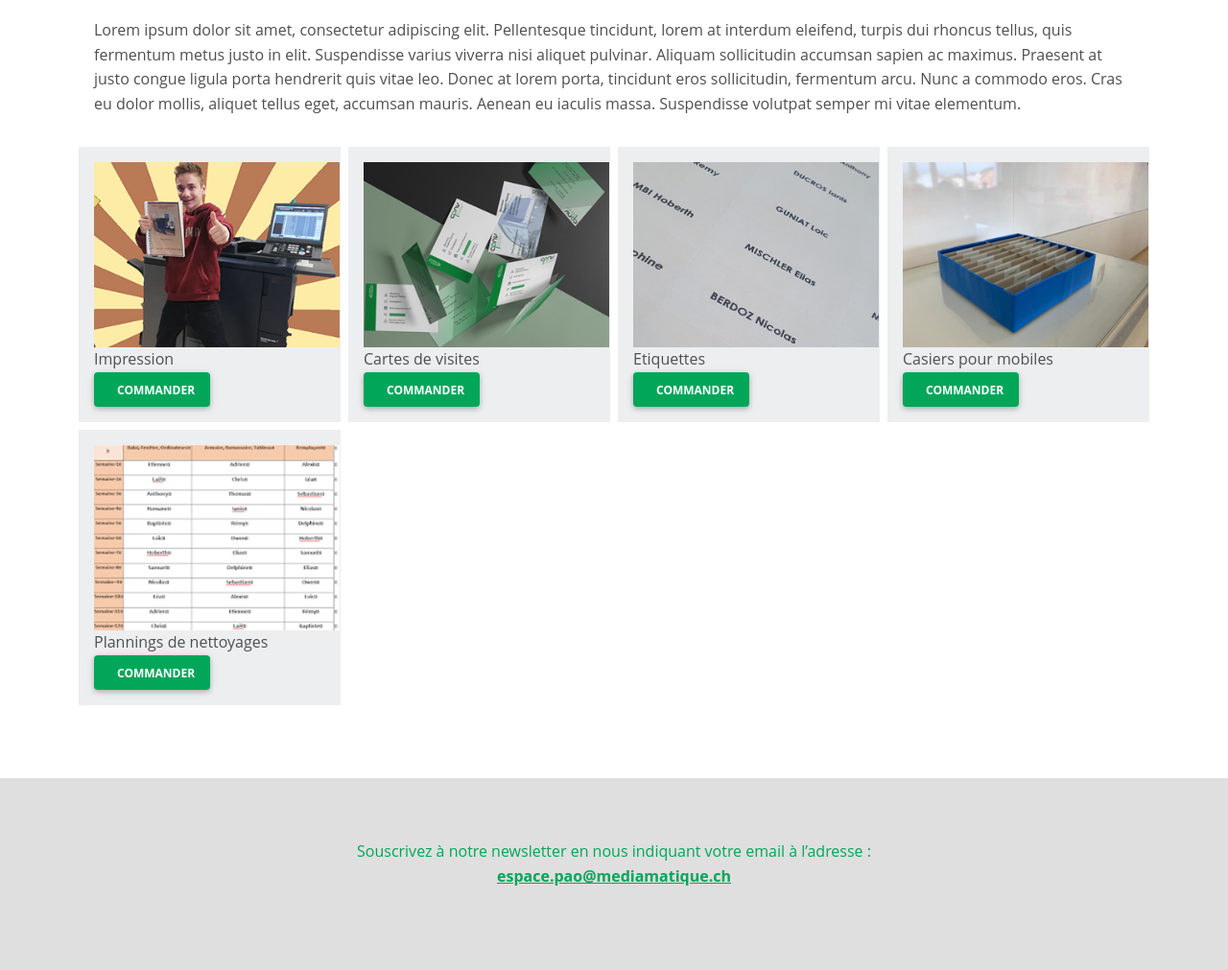
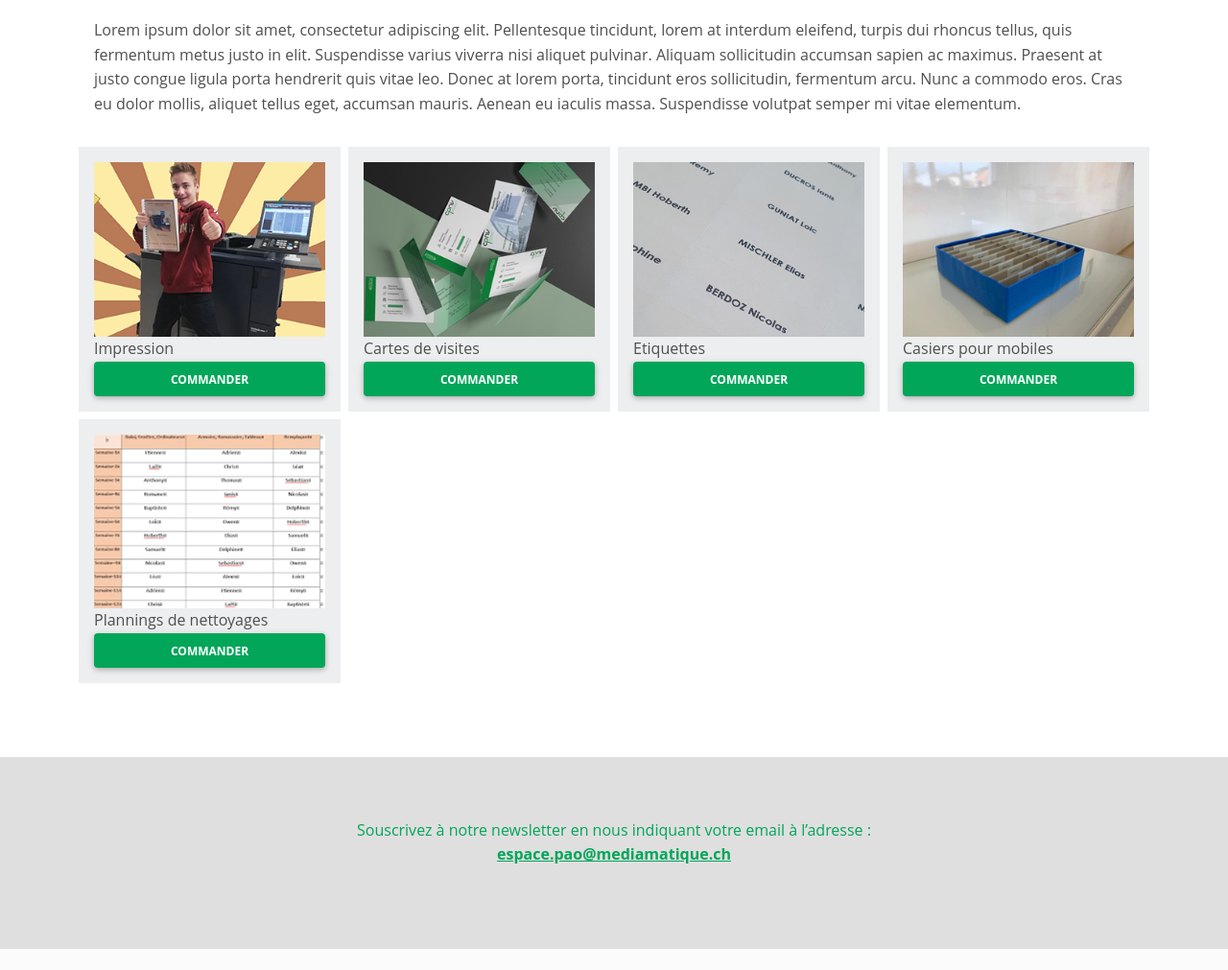
Before and after one commit to cpnv-mediamatique/espace-pao-pro-nathan-teo, a PHP site: page /Service.php in a window 1280 px wide. Shown: the part 221-1232 px from the top of the page at 96% size. After the commit the page ends 1210 px from the top, so only its background shows below. Run offline with PHP 8.4, Linux system fonts and the light colour scheme; the visitor is signed in with stand-in values (Sample User, id 1); some libraries are stand-ins or nearby versions.

Commit message:
modification 29.04

```diff
--- a/Service.php
+++ b/Service.php
@@ -53,41 +53,54 @@
     </div>
     <div class="container">
       <div class="row g-2">
+        <?php
+        if ($_SESSION['etudiant'] !== "0") {
+        ?>
           <div class="col-3">
-          <div class="p-3" style="background-color:#EDEEEF; "><img src="img/Impression/Imprimer01.jpg" style="width: 20vw">Impression<br>
-            <a class="btn text-white col-md-6" href="impression.php" style="background-color:#01A659; font-weight: bold;">
+            <div class="p-3" style="background-color:#EDEEEF; "><img src="img/Impression/Imprimer01.jpg" style="width: 100%">Impression<br>
+              <a class="btn text-white col-md-6" href="impression.php" style="background-color:#01A659; font-weight: bold; width:100% ;">
+                Commander
+              </a>
+            </div>
+          </div>
+        <?php
+        }
+        ?>
+        <?php
+        if ($_SESSION['etudiant'] !== "1") {
+        ?>
+          <div class="col-3">
+            <div class="p-3" style="background-color:#EDEEEF; "><img src="img/Carte.jpg" style="width: 100%">Cartes de visites<br>
+              <a class="btn text-white col-md-6" href="CartesDeVisites.php" style="background-color:#01A659; font-weight: bold; width:100%  ;">
+                Commander
+              </a>
+            </div>
+          </div>
+
+          <div class="col-3">
+            <div class="p-3" style="background-color:#EDEEEF;"><img src="img/Etiquette.jpg" style="width: 100%">Etiquettes<br>
+              <a class="btn text-white col-md-6" href="Etiquette.php" style="background-color:#01A659; font-weight: bold; width:100%  ;">
                 Commander
               </a>
             </div>
           </div>
           <div class="col-3">
-          <div class="p-3" style="background-color:#EDEEEF; "><img src="img/Carte.jpg" style="width: 20vw">Cartes de visites<br>
-            <a class="btn text-white col-md-6" href="CartesDeVisites.php" style="background-color:#01A659; font-weight: bold;">
+            <div class="p-3" style="background-color:#EDEEEF;"><img src="img/Casierdetelephone.jpg" style="width: 100%">Casiers pour mobiles
+              <a class="btn text-white col-md-6" href="Casier.php" style="background-color:#01A659; font-weight: bold; width:100% ;">
                 Commander
               </a>
             </div>
           </div>
           <div class="col-3">
-          <div class="p-3" style="background-color:#EDEEEF;"><img src="img/Etiquette.jpg" style="width: 20vw">Etiquettes<br>
-            <a class="btn text-white col-md-6" href="Etiquette.php" style="background-color:#01A659; font-weight: bold;">
+            <div class="p-3" style="background-color:#EDEEEF;"><img src="img/Planning2.jpg" style="width: 100%">Plannings de nettoyages
+              <a class="btn text-white col-md-6" href="Planning.php" style="background-color:#01A659; font-weight: bold; width:100% ;">
                 Commander
               </a>
             </div>
           </div>
-        <div class="col-3">
-          <div class="p-3" style="background-color:#EDEEEF;"><img src="img/Casierdetelephone.jpg" style="width: 20vw">Casiers pour mobiles
-            <a class="btn text-white col-md-6" href="Casier.php" style="background-color:#01A659; font-weight: bold;">
-              Commander
-            </a>
-          </div>
-        </div>
-        <div class="col-3">
-          <div class="p-3" style="background-color:#EDEEEF;"><img src="img/Planning2.jpg" style="width: 20vw">Plannings de nettoyages
-            <a class="btn text-white col-md-6" href="Planning.php" style="background-color:#01A659; font-weight: bold;">
-              Commander
-            </a>
-          </div>
-        </div>
+        <?php
+        }
+        ?>
       </div>
     </div>
   </main>
--- a/commande/bd.php
+++ b/commande/bd.php
@@ -1,6 +1,6 @@
 <?php
 try {
-    $bdd = new PDO('mysql:host=localhost;dbname=espace_pao;charset=utf8', 'root', 'root');
+    $bdd = new PDO('mysql:host=localhost;dbname=espace_pao;charset=utf8', 'root', '');
 } catch (Exception $e) {
     die('Erreur : ' . $e->getMessage());
 }
--- a/pageCommande.php
+++ b/pageCommande.php
@@ -3,6 +3,9 @@ session_start();
 if (!isset($_SESSION['id'])) {
   header('Location: index.php');
   exit;
+}
+if ($_SESSION['etudiant'] !== "2") {
+  header("location: accueil.php");
 }
 ?>
 <!DOCTYPE html>
```
Lines whose indentation alone changed are shown as unchanged.
